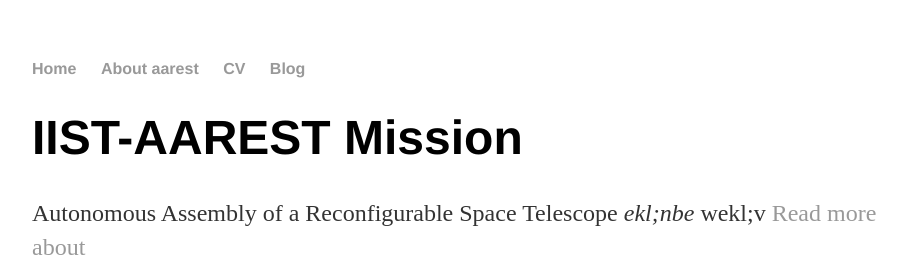
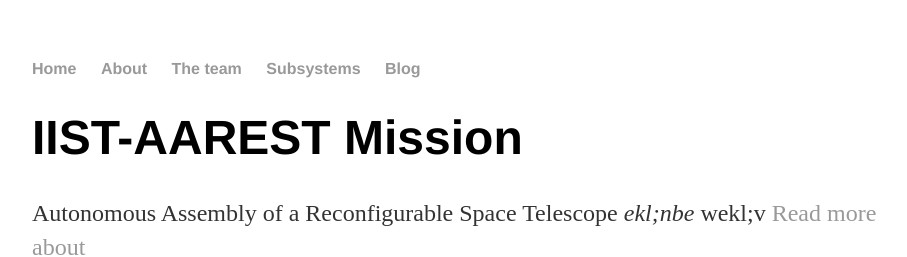
Before and after one commit to IIST-AAREST/homepage, a Jekyll site: the page built from index.html, in a window 1280 px wide. Shown: the top 257 px of the page, without its empty margins (160-1067 px from the left). Built offline with Jekyll 4.4.1, drawn with Linux system fonts in a browser that asks for light colours.

Commit message:
Update default.html

```diff
--- a/_layouts/default.html
+++ b/_layouts/default.html
@@ -8,8 +8,9 @@
 			<nav>
 	    		<ul>
 	        		<li><a href="/">Home</a></li>
-		        	<li><a href="/about">About aarest</a></li>
-	        		<li><a href="/cv">CV</a></li>
+		        	<li><a href="/about">About</a></li>
+	        		<li><a href="/team">The team</a></li>
+				<li><a href="/subsystems">Subsystems</a></li>
 	        		<li><a href="/blog">Blog</a></li>
 	    		</ul>
 			</nav>
```
